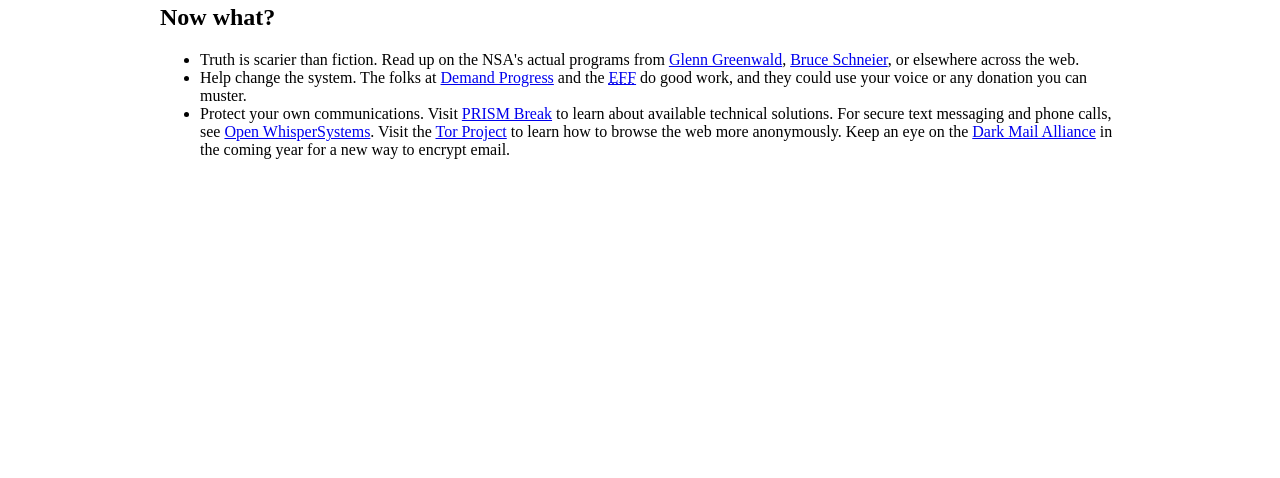
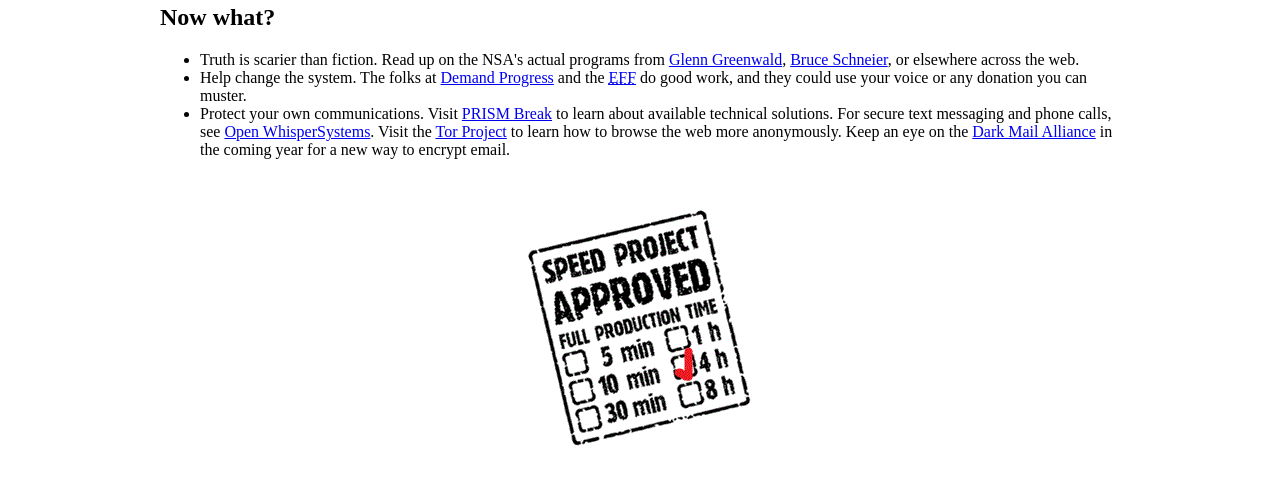
Before and after one commit to divergentdave/nsa-o-matic, a plain HTML site: page index.html in a window 1280 px wide. Shown: the part 322-800 px from the top of the page. Drawn offline with Linux system fonts and the light colour scheme.

Commit message:
Add speed project stamp!

```diff
--- a/index.html
+++ b/index.html
@@ -28,6 +28,11 @@
     max-width: 60em;
     margin: auto;
     padding: 24pt;
+}
+.stamp {
+    margin: auto;
+    width: 230px;
+    height: 242px;
 }
 #btn {
     font-size: 18pt;
@@ -326,6 +331,11 @@ document.addEventListener('DOMContentLoaded', setup);
     </li>
 </ul>
 </div>
+<div class="stamp">
+<a href="http://fffff.at/speed-project/">
+<img style="border: 0; z-index: -1;" src="speedproject-approved-stamp-4h.gif" alt="SPEED PROJECT APPROVED! 4 hours" width="230" height="242">
+</a>
+</div>
 <a href="https://github.com/divergentdave/nsa-o-matic"><img style="position: absolute; top: 0; right: 0; border: 0;" src="https://s3.amazonaws.com/github/ribbons/forkme_right_green_007200.png" alt="Fork me on GitHub"></a>
 </body>
 </html>
```
Also changed, not shown: speedproject-approved-stamp-4h.gif (added).
